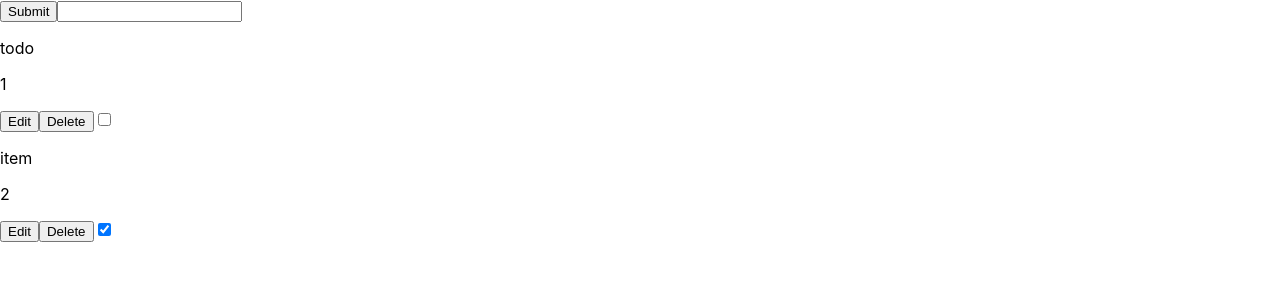
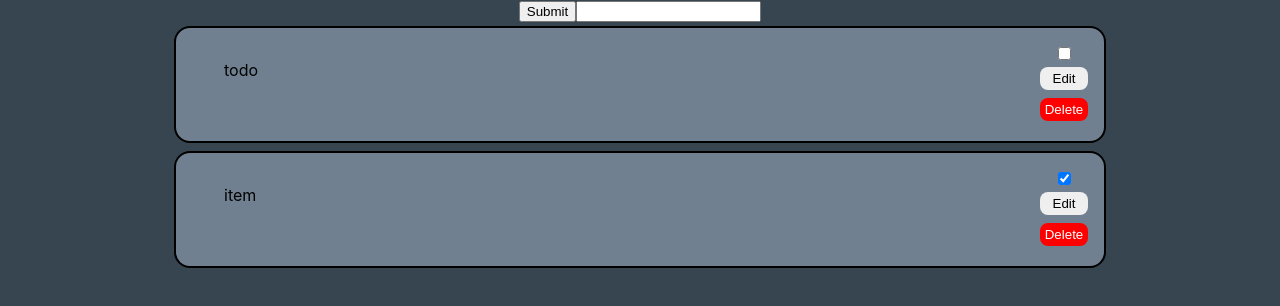
Before and after one commit to aaronrine/todo-list, a React (Create React App) app: page / in a window 1280 px wide. Shown: the top 306 px of the page. Built offline with nearby package versions, Linux system fonts and the light colour scheme.

Commit message:
feat(ListItem): style listitem

```diff
--- /dev/null
+++ b/src/components/List/List.css
@@ -0,0 +1,7 @@
+.List {
+  display: flex;
+  flex-direction: column;
+  align-items: center;
+  background: #36454f;
+  height: 100vh;
+}
--- a/src/components/List/List.js
+++ b/src/components/List/List.js
@@ -1,6 +1,7 @@
 import { useState } from "react";
 import { ListItem } from "../ListItem/ListItem";
 import { Form } from "../Form/Form";
+import "./List.css";
 const data = [
   {
     name: "todo",
@@ -49,7 +50,7 @@ export function List() {
       prevItemList.map((item) => {
         console.log(item.id, updatedItem.id);
 
-        if (item.id != updatedItem.id) {
+        if (item.id !== updatedItem.id) {
           return item;
         }
         return updatedItem;
@@ -59,7 +60,7 @@ export function List() {
   }
 
   return (
-    <div>
+    <div className="List">
       <Form handleSubmit={handleSubmit} item={formItem} />
       {itemList.map((item) => {
         return (
--- /dev/null
+++ b/src/components/ListItem/ListItem.css
@@ -0,0 +1,43 @@
+.ListItem {
+  width: 70%;
+  padding: 1rem;
+  display: flex;
+  justify-content: space-between;
+  background: #708090;
+  border: solid 2px;
+  border-radius: 1rem;
+  margin: 0.25rem 0;
+}
+.ListItem .name {
+  width: 100%;
+  padding-left: 2rem;
+}
+
+.ListItem .controls {
+  display: flex;
+  flex-direction: column;
+  align-items: center;
+}
+
+.ListItem .controls button {
+  outline: none;
+  border: none;
+  border-radius: 0.5rem;
+  width: 3rem;
+  padding: 0.25rem 0.25rem;
+  margin: 0.25rem 0;
+}
+
+.ListItem .controls button:hover {
+  opacity: 50%;
+}
+
+.ListItem .controls button:hover,
+input:hover {
+  cursor: pointer;
+}
+
+.ListItem .controls .delete {
+  color: white;
+  background: red;
+}
--- a/src/components/ListItem/ListItem.js
+++ b/src/components/ListItem/ListItem.js
@@ -1,13 +1,23 @@
 import { useState } from "react";
+import "./ListItem.css";
+
 export function ListItem({ item, deleteItem, showUpdateForm }) {
   const [is_done, setIs_done] = useState(item.is_done);
 
   return (
-    <div>
+    <div className="ListItem">
+      <div className="name">
         <p>{item.name}</p>
-      <p>{item.is_done}</p>
-      <p>{item.id}</p>
+      </div>
+      <div className="controls">
+        <input
+          type="checkbox"
+          value="done"
+          checked={is_done}
+          onChange={() => setIs_done((prev) => !prev)}
+        />
         <button
+          className="edit"
           type="button"
           onClick={() => {
             showUpdateForm(item);
@@ -16,6 +26,7 @@ export function ListItem({ item, deleteItem, showUpdateForm }) {
           Edit
         </button>
         <button
+          className="delete"
           type="button"
           onClick={() => {
             deleteItem(item);
@@ -23,12 +34,7 @@ export function ListItem({ item, deleteItem, showUpdateForm }) {
         >
           Delete
         </button>
-      <input
-        type="checkbox"
-        value="done"
-        checked={is_done}
-        onChange={() => setIs_done((prev) => !prev)}
-      />
+      </div>
     </div>
   );
 }
```
Also changed, not shown: 1 other file (tests, documents, lock files or other folders). Lines whose indentation alone changed are shown as unchanged.
